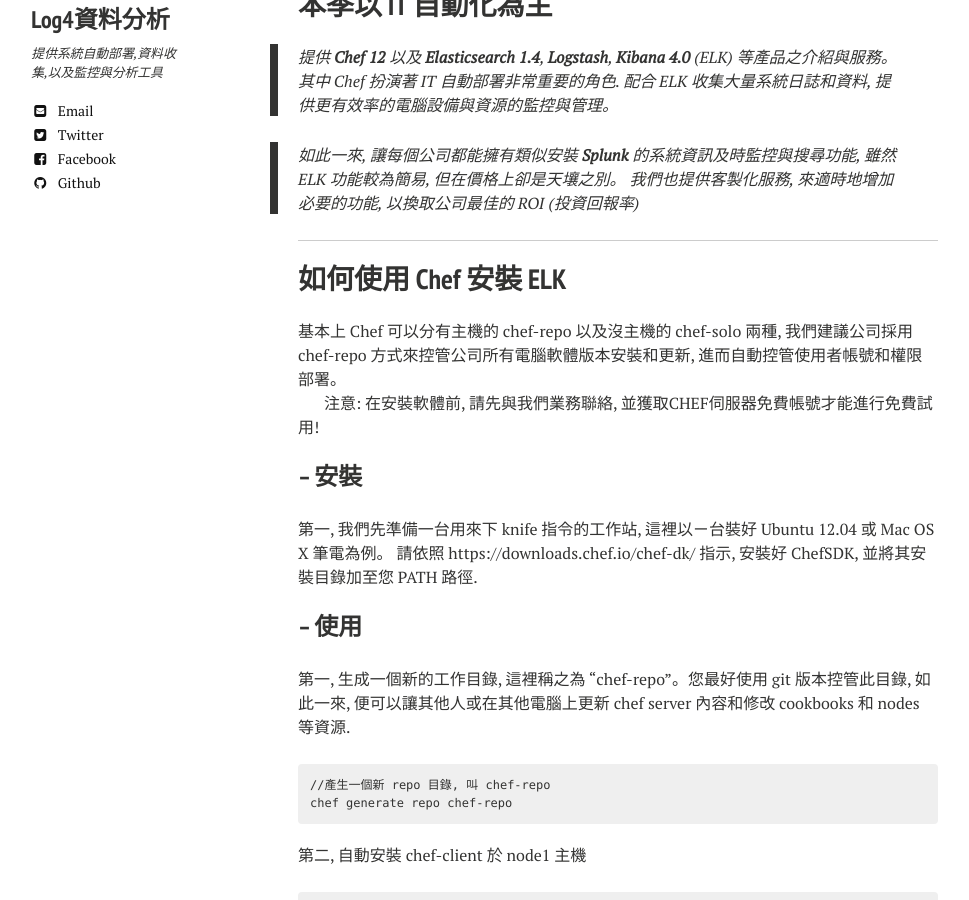
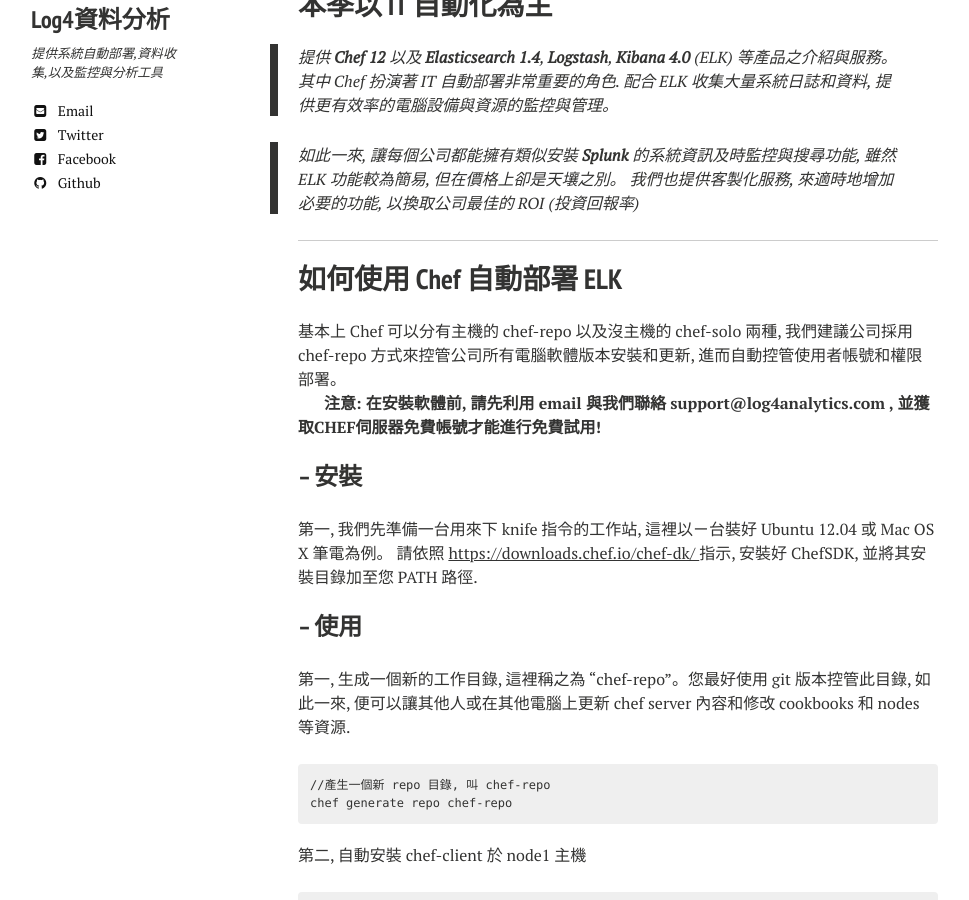
Before and after one commit to mingderwang/mingderwang.github.io.source, a Jekyll site: the page built from products/index.md, in a window 1280 px wide and 900 px high, scrolled down 643 px. Shown: the whole window, without its empty margins (22-991 px from the left). Built offline with Jekyll 4.4.1, drawn with Linux system fonts in a browser that asks for light colours; nearby versions of some CDN libraries; some of the changed text lies outside the part shown.

Commit message:
add links for apply for free trials

```diff
--- a/products/index.md
+++ b/products/index.md
@@ -34,17 +34,17 @@ image:
 
 ---
 
-## 如何使用 Chef 安裝 ELK
+## 如何使用 Chef 自動部署 ELK
 
 基本上 Chef 可以分有主機的 chef-repo 以及沒主機的 chef-solo 兩種, 我們建議公司採用 chef-repo
 方式來控管公司所有電腦軟體版本安裝和更新, 進而自動控管使用者帳號和權限部署。
 
-注意: 在安裝軟體前, 請先與我們業務聯絡, 並獲取CHEF伺服器免費帳號才能進行免費試用!
+**注意: 在安裝軟體前, 請先利用 email 與我們聯絡 <a href="mailto:support@log4analytics.com"> support@log4analytics.com </a> , 並獲取CHEF伺服器免費帳號才能進行免費試用!**
 
 ### -- 安裝
 
 第一, 我們先準備一台用來下 knife 指令的工作站, 這裡以ㄧ台裝好 Ubuntu 12.04 或 Mac OS X 筆電為例。
-請依照 https://downloads.chef.io/chef-dk/ 指示, 安裝好 ChefSDK, 並將其安裝目錄加至您 PATH
+請依照 <a href="https://downloads.chef.io/chef-dk/"> https://downloads.chef.io/chef-dk/ </a> 指示, 安裝好 ChefSDK, 並將其安裝目錄加至您 PATH
 路徑.
 
 ### -- 使用
```
